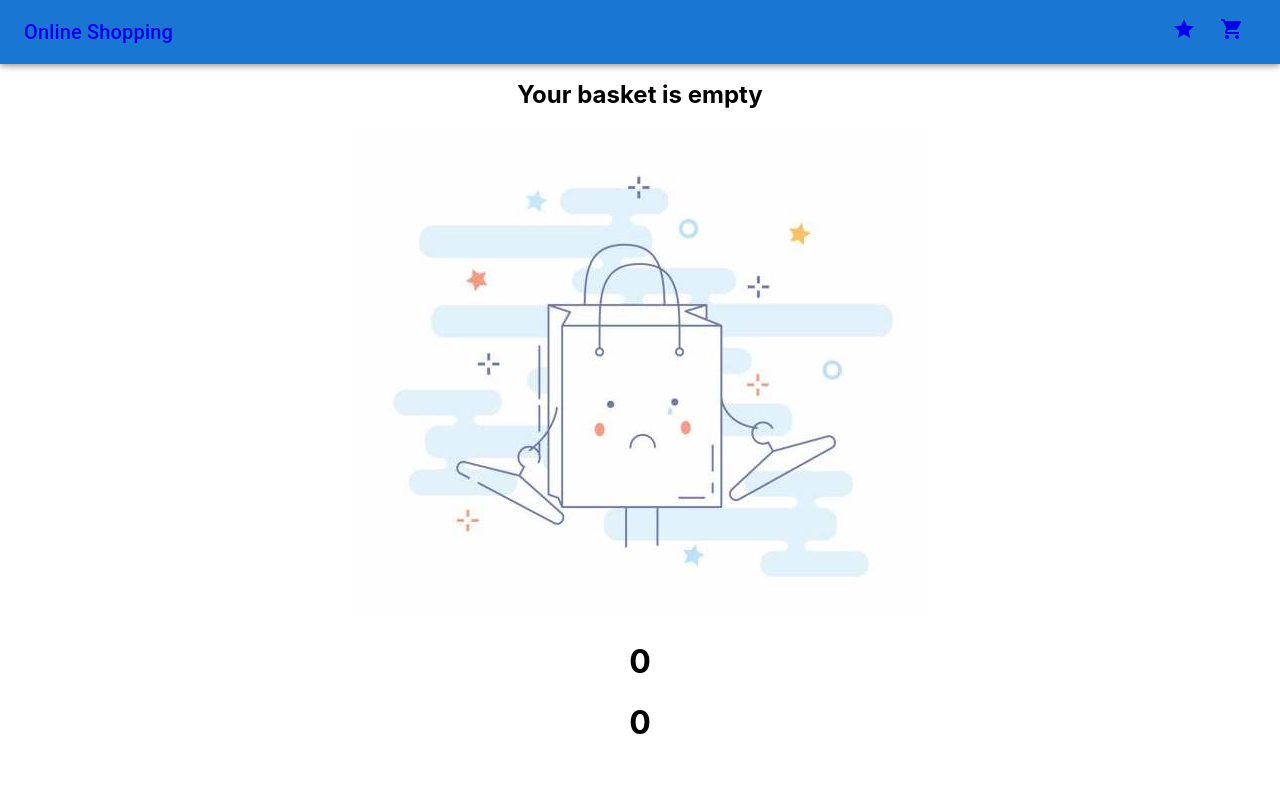
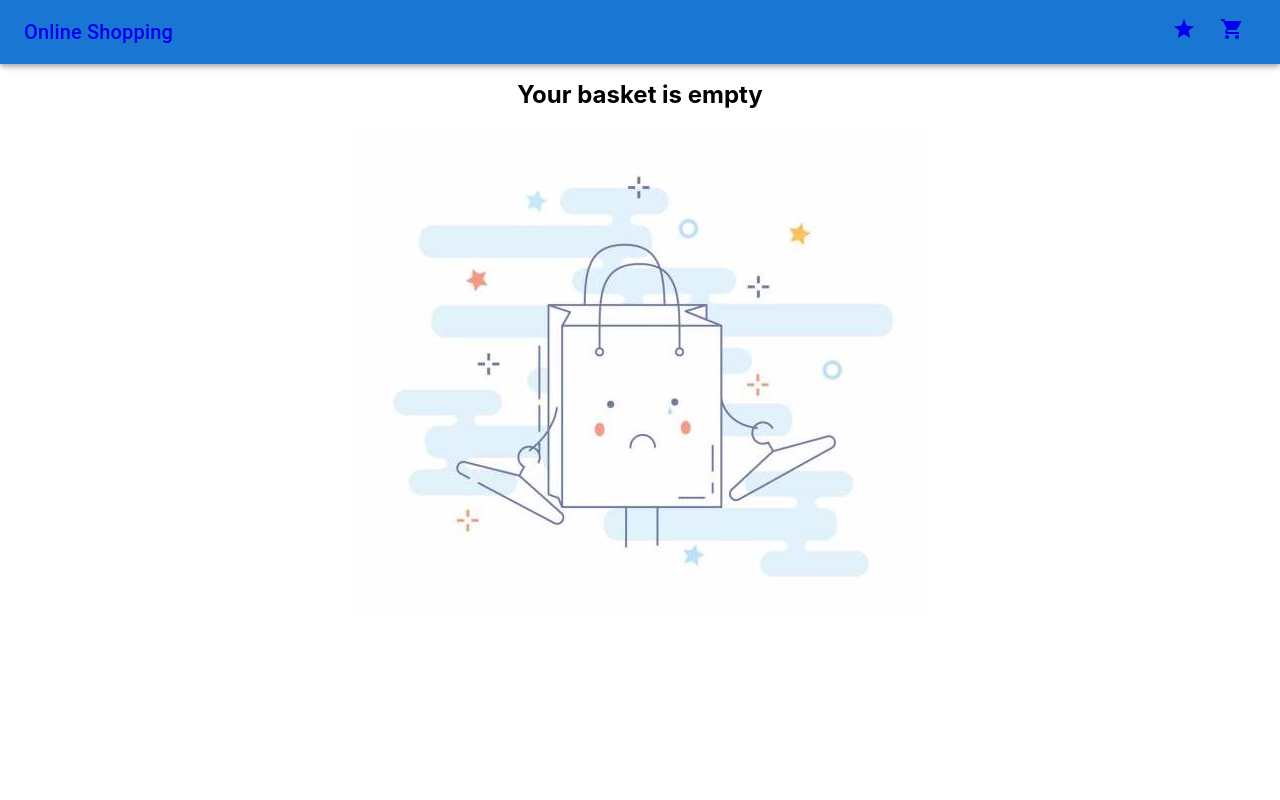
Before and after one commit to TamirisCss/react-online-shopping, a React (Create React App) app: page /cart in a window 1280 px wide. Shown: the top 800 px of the page. Built offline with nearby package versions, Linux system fonts and the light colour scheme.

Commit message:
show quantity and total

```diff
--- a/src/components/Cart.jsx
+++ b/src/components/Cart.jsx
@@ -3,6 +3,7 @@ import CartContext from "../CartContext";
 import { useContext, useState, useEffect } from "react";
 import Card from "./Card";
 import Box from "@mui/material/Box";
+
 
 import emptyCart from "../images/empty-cart-img.jpeg";
 
@@ -53,8 +54,9 @@ const Cart = () => {
             </div>
           ))
         )}
-        <h1>{quantityItems}</h1>
-        <h1>{priceItem}</h1>
+
+        <h1>{cartItems.length > 0 && `Quantity: ${quantityItems}`}</h1>
+        <h1>{cartItems.length > 0 && `Total: ${priceItem}`}</h1>
       </Box>
     </div>
   );
```
